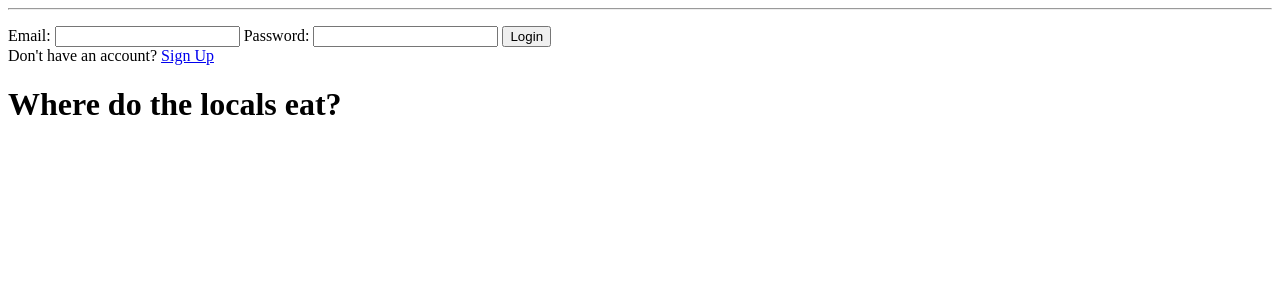
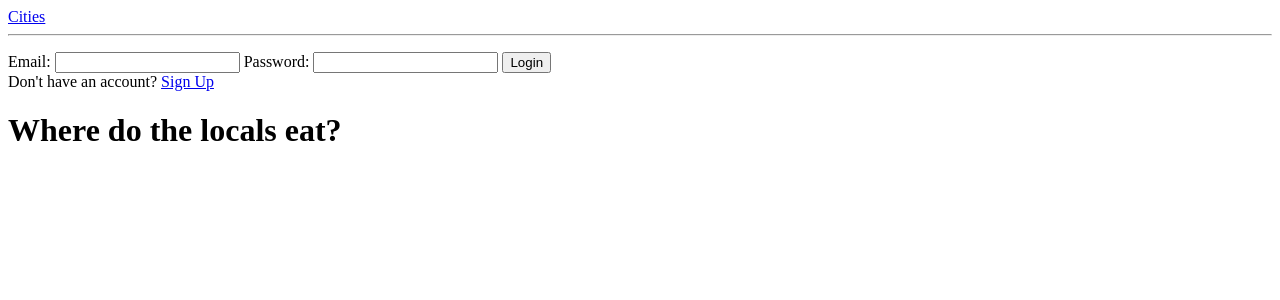
Before and after one commit to talyaacovi/lola, a Flask app: page / in a window 1280 px wide. Shown: the top 300 px of the page. Run offline with Flask 2, Linux system fonts and the light colour scheme; some libraries are stand-ins or nearby versions.

Commit message:
Created cities page, city-specific page which display users, and navigation to get to the cities page.

```diff
--- a/server.py
+++ b/server.py
@@ -201,6 +201,24 @@ def delete():
     return redirect('/users/{}'.format(session['username']))
 
 
+@app.route('/cities')
+def cities():
+    """List all cities with lists created."""
+
+    all_locations = db.session.query(User.city, User.state).all()
+
+    return render_template('cities.html', all_locations=all_locations)
+
+
+@app.route('/cities/<state>/<city>')
+def display_city_page(state, city):
+    """Display users and lists for a specific city."""
+
+    all_users = User.query.filter(User.state == state, User.city == city.upper()).all()
+
+    return render_template('city-page.html', all_users=all_users)
+
+
 if __name__ == "__main__":
     # We have to set debug=True here, since it has to be True at the point
     # that we invoke the DebugToolbarExtension
--- a/templates/base.html
+++ b/templates/base.html
@@ -11,6 +11,8 @@
 {% if session.get('user_id') %}
     <a href='/users/{{ session["username"] }}'>Profile Page</a>
 {% endif %}
+
+<a href='/cities'>Cities</a>
 
 <hr>
 
```
Also changed, not shown: templates/yelp.html (deleted, +0 -16 lines).
